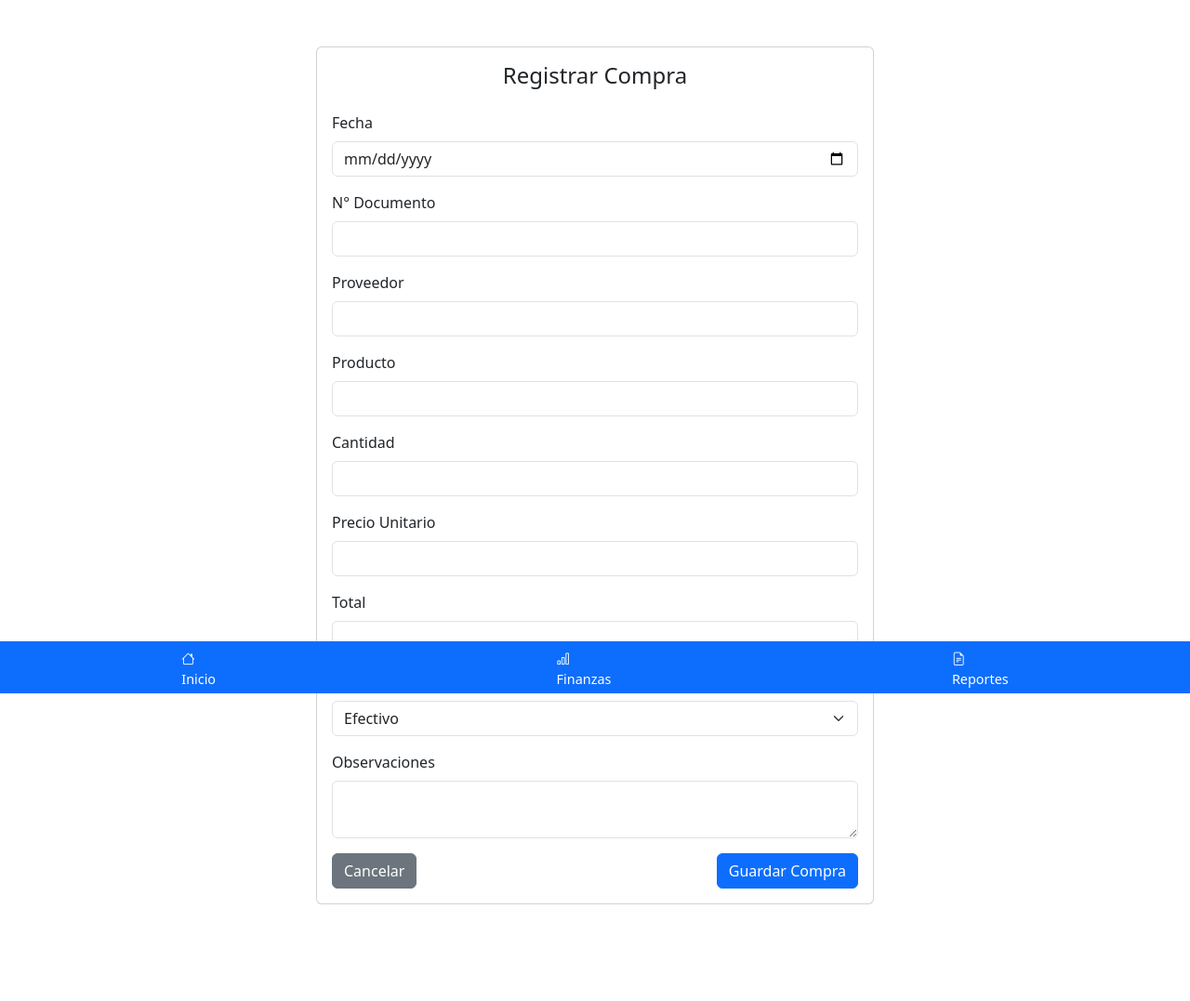
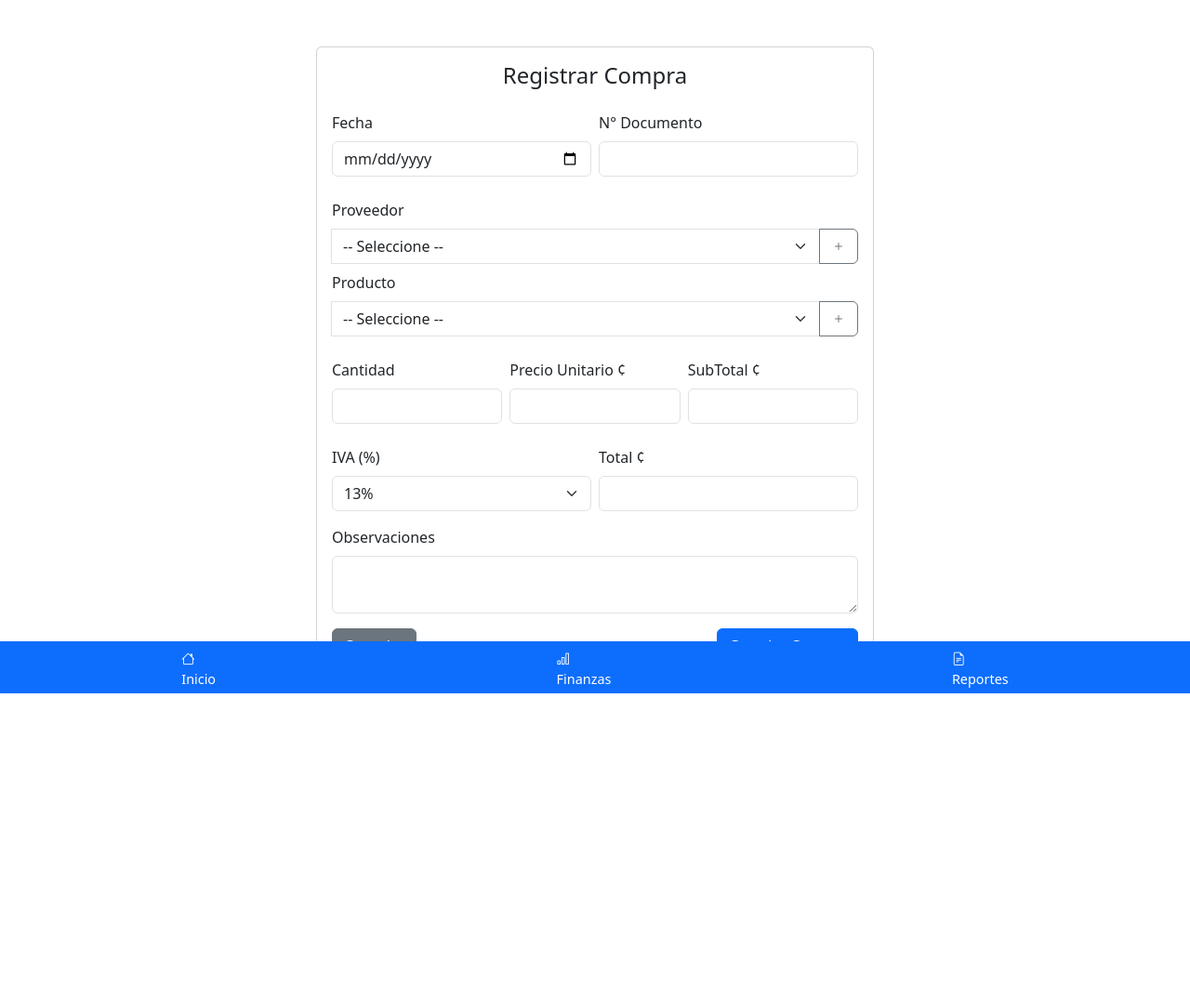
Before and after one commit to AppBebedero/app-emprendimiento-v2, a Flask app: page /compras/ in a window 1280 px wide. Shown: the part 54-1131 px from the top of the page at 93% size. After the commit the page ends 889 px from the top, so only its background shows below. Run offline with Flask 3, Linux system fonts and the light colour scheme.

Commit message:
Update compras.html

```diff
--- a/modulos/compras/templates/compras.html
+++ b/modulos/compras/templates/compras.html
@@ -1,47 +1,68 @@
 {% extends 'base.html' %}
-{% block title %}Registrar Compra{% endblock %}
 {% block content %}
 <div class="card mx-auto my-5" style="max-width:600px;">
   <div class="card-body">
     <h4 class="card-title text-center mb-4">Registrar Compra</h4>
-    <form method="POST">
-      <div class="mb-3">
+    <form method="POST" id="compraForm">
+      <div class="row g-2">
+        <div class="col-6">
           <label class="form-label">Fecha</label>
           <input type="date" name="Fecha" class="form-control" required>
         </div>
-      <div class="mb-3">
+        <div class="col-6">
           <label class="form-label">N° Documento</label>
           <input name="N_Documento" class="form-control" required>
         </div>
-      <div class="mb-3">
-        <label class="form-label">Proveedor</label>
-        <input name="Proveedor" class="form-control" required>
       </div>
-      <div class="mb-3">
-        <label class="form-label">Producto</label>
-        <input name="Producto" class="form-control" required>
+      <div class="row g-2 mt-3">
+        <div class="col-6 input-group">
+          <label class="form-label w-100">Proveedor</label>
+          <select name="Proveedor" class="form-select" required>
+            <option value="">-- Seleccione --</option>
+          </select>
+          <button type="button" class="btn btn-outline-secondary" data-bs-toggle="modal" data-bs-target="#modalProveedor">
+            <i class="bi bi-plus"></i>
+          </button>
         </div>
-      <div class="mb-3">
+        <div class="col-6 input-group">
+          <label class="form-label w-100">Producto</label>
+          <select name="Producto" class="form-select" required>
+            <option value="">-- Seleccione --</option>
+          </select>
+          <button type="button" class="btn btn-outline-secondary" data-bs-toggle="modal" data-bs-target="#modalProducto">
+            <i class="bi bi-plus"></i>
+          </button>
+        </div>
+      </div>
+      <div class="row g-2 mt-3">
+        <div class="col-4">
           <label class="form-label">Cantidad</label>
-        <input type="number" step="1" name="Cantidad" class="form-control" required>
+          <input id="cantidad" type="number" step="1" min="1" class="form-control" required>
         </div>
-      <div class="mb-3">
-        <label class="form-label">Precio Unitario</label>
-        <input type="number" step="0.01" name="PrecioUnitario" class="form-control" required>
+        <div class="col-4">
+          <label class="form-label">Precio Unitario ¢</label>
+          <input id="precioUnitario" type="number" step="0.01" min="0" class="form-control" required>
         </div>
-      <div class="mb-3">
-        <label class="form-label">Total</label>
-        <input type="number" step="0.01" name="Total" class="form-control" required>
+        <div class="col-4">
+          <label class="form-label">SubTotal ¢</label>
+          <input id="subtotal" type="text" class="form-control" readonly>
         </div>
-      <div class="mb-3">
-        <label class="form-label">Forma de Pago</label>
-        <select name="Forma_Pago" class="form-select" required>
-          <option value="Efectivo">Efectivo</option>
-          <option value="SINPE">SINPE</option>
-          <option value="Tarjeta Cr.">Tarjeta Cr.</option>
+      </div>
+      <div class="row g-2 mt-3">
+        <div class="col-6">
+          <label class="form-label">IVA (%)</label>
+          <select id="iva" class="form-select" required>
+            <option value="0.13">13%</option>
+            <option value="0.04">4%</option>
+            <option value="0">Exento</option>
           </select>
         </div>
-      <div class="mb-3">
+        <div class="col-6">
+          <label class="form-label">Total ¢</label>
+          <input id="total" type="text" class="form-control" readonly>
+        </div>
+      </div>
+      <div class="mb-3 mt-3">
         <label class="form-label">Observaciones</label>
         <textarea name="Observaciones" class="form-control" rows="2"></textarea>
       </div>
@@ -52,4 +73,69 @@
     </form>
   </div>
 </div>
+
+<!-- Modal Proveedor -->
+<div class="modal fade" id="modalProveedor" tabindex="-1">
+  <div class="modal-dialog">
+    <div class="modal-content">
+      <div class="modal-header"><h5 class="modal-title">Agregar Proveedor</h5></div>
+      <div class="modal-body">
+        <input id="newProveedor" type="text" class="form-control" placeholder="Nombre proveedor">
+      </div>
+      <div class="modal-footer">
+        <button class="btn btn-secondary" data-bs-dismiss="modal">Cancelar</button>
+        <button class="btn btn-success" id="btnAddProveedor">Agregar</button>
+      </div>
+    </div>
+  </div>
+</div>
+
+<!-- Modal Producto -->
+<div class="modal fade" id="modalProducto" tabindex="-1">
+  <div class="modal-dialog">
+    <div class="modal-content">
+      <div class="modal-header"><h5 class="modal-title">Agregar Producto</h5></div>
+      <div class="modal-body">
+        <input id="newProducto" type="text" class="form-control" placeholder="Nombre producto">
+      </div>
+      <div class="modal-footer">
+        <button class="btn btn-secondary" data-bs-dismiss="modal">Cancelar</button>
+        <button class="btn btn-success" id="btnAddProducto">Agregar</button>
+      </div>
+    </div>
+  </div>
+</div>
+
+<script>
+  function format¢(v){return '₡'+Number(v).toLocaleString('es-CR', {minimumFractionDigits:2});}
+
+  function recalcular(){
+    const qty = parseFloat(document.getElementById('cantidad').value)||0;
+    const pu  = parseFloat(document.getElementById('precioUnitario').value)||0;
+    const sub = qty*pu;
+    document.getElementById('subtotal').value = format¢(sub);
+    const iva  = parseFloat(document.getElementById('iva').value);
+    const tot  = sub*(1+iva);
+    document.getElementById('total').value = format¢(tot);
+  }
+
+  document.getElementById('cantidad').addEventListener('input', recalcular);
+  document.getElementById('precioUnitario').addEventListener('input', recalcular);
+  document.getElementById('iva').addEventListener('change', recalcular);
+
+  // Gestión en memoria de proveedores/productos
+  const selectProv = document.querySelector('select[name="Proveedor"]');
+  const selectProd = document.querySelector('select[name="Producto"]');
+
+  document.getElementById('btnAddProveedor').addEventListener('click', ()=>{
+    const name = document.getElementById('newProveedor').value.trim();
+    if(name){ let o=new Option(name,name); selectProv.add(o); selectProv.value=name;}
+    bootstrap.Modal.getInstance(document.getElementById('modalProveedor')).hide();
+  });
+  document.getElementById('btnAddProducto').addEventListener('click', ()=>{
+    const name = document.getElementById('newProducto').value.trim();
+    if(name){ let o=new Option(name,name); selectProd.add(o); selectProd.value=name;}
+    bootstrap.Modal.getInstance(document.getElementById('modalProducto')).hide();
+  });
+</script>
 {% endblock %}
```
Lines whose indentation alone changed are shown as unchanged.
